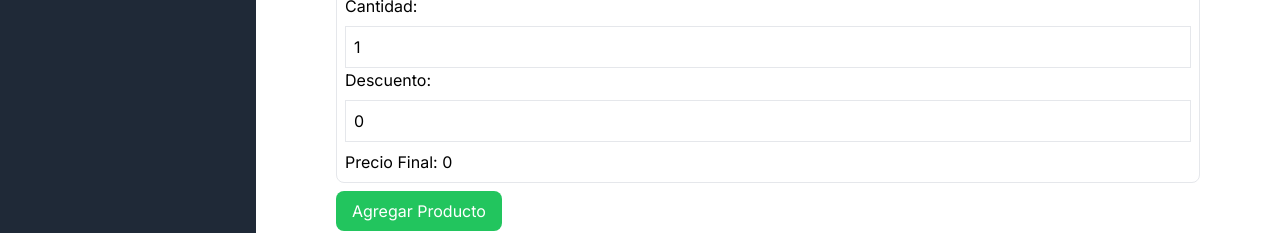
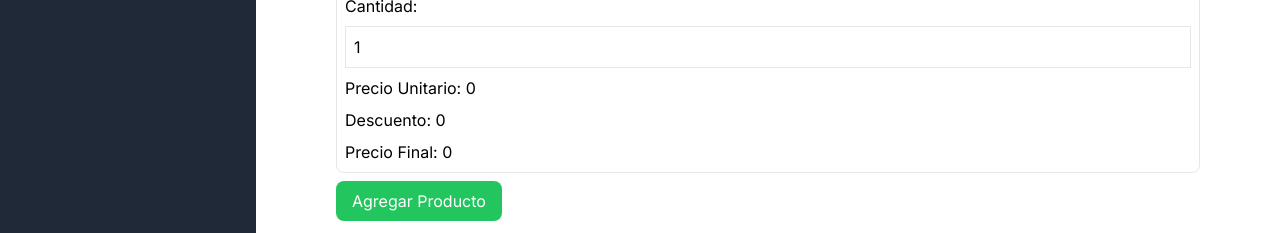
Before and after one commit to MatiAbud/Dan-Ui, a Next.js app: page /ui/pedidos/crear in a window 1280 px wide. Both pictures are taken after typing "Sample" into the empty fields and a click on the button "Agregar Producto". Shown: the part 561-794 px from the top of the page. Built offline with nearby package versions, Linux system fonts and the light colour scheme; no server answers.

Commit message:
cambios descuento en pedidos

```diff
--- a/src/app/pedidos/crear/page.js
+++ b/src/app/pedidos/crear/page.js
@@ -92,8 +92,10 @@ export default function CrearPedido() {
         if (name === "cantidad" || name === "descuento") {
             const precioUnitario = parseFloat(detallesActualizados[index].producto.precio || 0);
             const cantidad = parseInt(detallesActualizados[index].cantidad || 1);
-            const descuento = parseFloat(detallesActualizados[index].descuento || 0);
-            detallesActualizados[index].precioFinal = (precioUnitario * cantidad) - descuento;
+            const descuento = parseFloat(detallesActualizados[index].producto.descuentoPromocional || 0);
+            detallesActualizados[index].descuento=descuento;
+            detallesActualizados[index].precioUnitario=precioUnitario;
+            detallesActualizados[index].precioFinal =(precioUnitario - ((precioUnitario*descuento)/100))*cantidad;
         }
 
         const total = detallesActualizados.reduce((sum, detalle) => sum + (detalle.precioFinal || 0), 0)
@@ -188,8 +190,8 @@ export default function CrearPedido() {
                             </select>
                             <label>Cantidad:</label>
                             <input type="number" name="cantidad" value={detalle.cantidad} onChange={(e) => handleDetalleChange(index, e)} className="border p-2 w-full" required />
-                            <label>Descuento:</label>
-                            <input type="number" name="descuento" value={detalle.descuento} onChange={(e) => handleDetalleChange(index, e)} className="border p-2 w-full" />
+                            <p>Precio Unitario: {detalle.precioUnitario} </p>
+                            <p>Descuento: {detalle.descuento} </p>
                             <p>Precio Final: {detalle.precioFinal}</p>
                         </div>
                     ))}
```
Also changed, not shown: src/lib/clientes-api.js.
